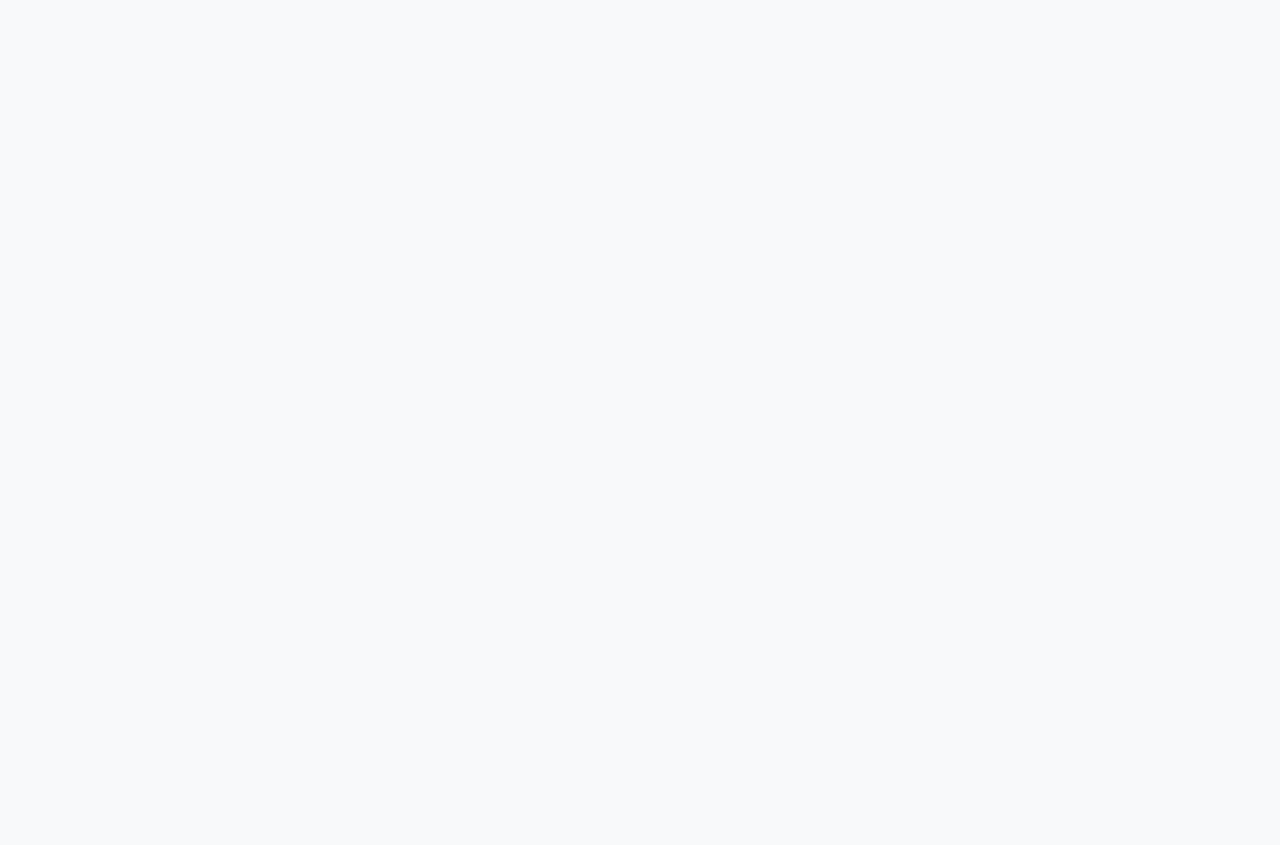
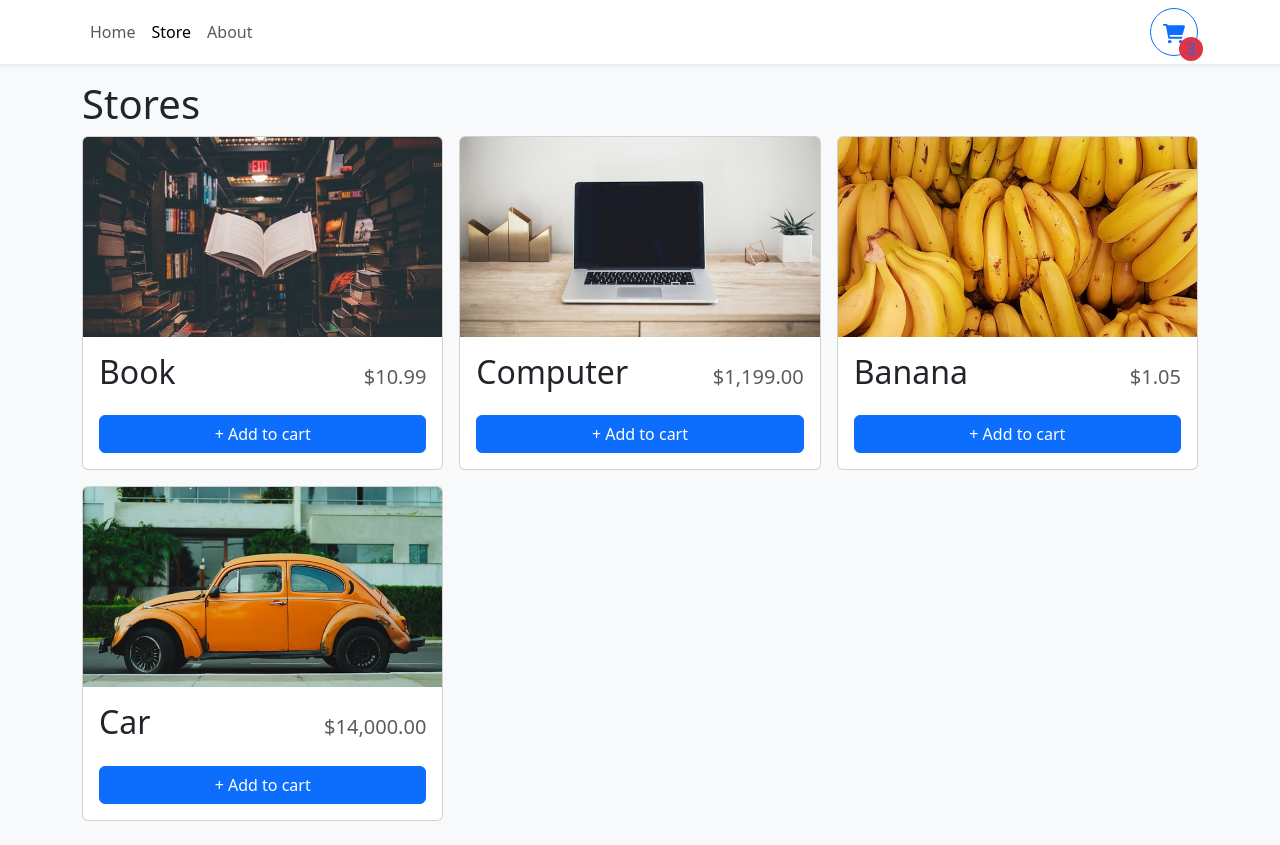
Before and after one commit to mehranehsoleimani66/typescriptShoppingCart, a React (Vite) app: page /store in a window 1280 px wide. Before the commit the page ends 800 px from the top, so only its background shows below. Built offline with nearby package versions, Linux system fonts and the light colour scheme.

Commit message:
modified

```diff
--- a/src/App.tsx
+++ b/src/App.tsx
@@ -5,6 +5,7 @@ import About from "./pages/About";
 import { Container } from "react-bootstrap";
 import Navbar from "./components/Navbar";
 import { ShoppingCartProvider } from "./context/ShoppingCartContext";
+
 const App = () => {
   return (
     <ShoppingCartProvider>
--- a/src/FormatCurrency.ts
+++ b/src/FormatCurrency.ts
@@ -2,6 +2,6 @@ const CURRENCY_FORMATTER = new Intl.NumberFormat(undefined, {
   currency: "USD",
   style: "currency"
 });
-export default function FormatCurrency(number: number) {
+export default function formatCurrency(number: number) {
   return CURRENCY_FORMATTER.format(number);
 }
--- a/src/components/StoreItem.tsx
+++ b/src/components/StoreItem.tsx
@@ -1,5 +1,6 @@
 import { Button, Card } from "react-bootstrap";
 import formatCurrency from "../FormatCurrency";
+import { useShoppingCart } from "../context/ShoppingCartContext";
 type StoreItemType = {
   id: number;
   name: string;
@@ -8,7 +9,14 @@ type StoreItemType = {
 };
 
 const StoreItem = ({ id, name, price, imgUrl }: StoreItemType) => {
-  const quantity = 1;
+  const {
+    getItemQuantity,
+    increaseCartQuantity,
+    decreaseCartQuantity,
+    removeFromCart
+  } = useShoppingCart();
+  const quantity = getItemQuantity(id);
+  console.log("q", quantity);
   return (
     <Card className="w-100">
       <Card.Img
@@ -24,24 +32,32 @@ const StoreItem = ({ id, name, price, imgUrl }: StoreItemType) => {
         </Card.Title>
         <div className="mt-auto">
           {quantity === 0 ? (
-            <Button className="w-100">+ Add to cart</Button>
+            <Button className="w-100" onClick={() => increaseCartQuantity(id)}>
+              + Add to cart
+            </Button>
           ) : (
             <div
               className="d-flex flex-column justify-content-center"
               style={{ gap: ".5rem" }}
             >
               <div className="d-flex justify-content-center">
-                <Button>+</Button>
+                <Button onClick={() => increaseCartQuantity(id)}>+</Button>
                 <div>
                   <span className="fs-3">{quantity}</span> in cart
                 </div>
-                <Button>-</Button>
+                <Button onClick={() => decreaseCartQuantity(id)}>-</Button>
               </div>
               <div
                 style={{ gap: ".5rem" }}
                 className="d-flex justify-content-center"
               >
-                <Button>Remove</Button>
+                <Button
+                  variant="danger"
+                  size="sm"
+                  onClick={() => removeFromCart(id)}
+                >
+                  Remove
+                </Button>
               </div>
             </div>
           )}
--- a/src/context/ShoppingCartContext.tsx
+++ b/src/context/ShoppingCartContext.tsx
@@ -1,34 +1,33 @@
-import { ReactNode, createContext, useContext, useState } from "react";
+import { createContext, ReactNode, useContext, useState } from "react";
 
-type shoppingCartProps = {
+type ShoppingCartProviderProps = {
   children: ReactNode;
 };
-type ShoppingCartContext = {
-  getItemQuantity: (id: number) => number;
-  increaseItemQuantity: (id: number) => void;
-  decreaseItemQuantity: (id: number) => void;
-  removeItemQuantity: (id: number) => void;
-};
+
 type CartItem = {
   id: number;
   quantity: number;
 };
 
-export const ShoppingCartContext = createContext({} as ShoppingCartContext);
+type ShoppingCartContext = {
+  getItemQuantity: (id: number) => number;
+  increaseCartQuantity: (id: number) => void;
+  decreaseCartQuantity: (id: number) => void;
+  removeFromCart: (id: number) => void;
+};
 
-export function useShoppingCartContext() {
+const ShoppingCartContext = createContext({} as ShoppingCartContext);
+
+export function useShoppingCart() {
   return useContext(ShoppingCartContext);
 }
-
-export function ShoppingCartProvider({ children }: shoppingCartProps) {
-  const [cartItems, setCartItem] = useState<CartItem[]>([]);
-
+export function ShoppingCartProvider({ children }: ShoppingCartProviderProps) {
+  const [cartItems, setCartItems] = useState<CartItem[]>([]);
   function getItemQuantity(id: number) {
     return cartItems.find((item) => item.id === id)?.quantity || 0;
   }
-
-  function increaseItemQuantity(id: number) {
-    setCartItem((currItems) => {
+  function increaseCartQuantity(id: number) {
+    setCartItems((currItems) => {
       if (currItems.find((item) => item.id === id) == null) {
         return [...currItems, { id, quantity: 1 }];
       } else {
@@ -42,9 +41,9 @@ export function ShoppingCartProvider({ children }: shoppingCartProps) {
       }
     });
   }
-  function decreaseItemQuantity(id: number) {
-    setCartItem((currItems) => {
-      if (currItems.find((item) => item.id)?.quantity === 1) {
+  function decreaseCartQuantity(id: number) {
+    setCartItems((currItems) => {
+      if (currItems.find((item) => item.id === id)?.quantity === 1) {
         return currItems.filter((item) => item.id !== id);
       } else {
         return currItems.map((item) => {
@@ -57,20 +56,22 @@ export function ShoppingCartProvider({ children }: shoppingCartProps) {
       }
     });
   }
-  function removeItemQuantity(id: number) {
-    setCartItem((currItems) => {
-      currItems.filter((item) => item.id !== id);
+  function removeFromCart(id: number) {
+    setCartItems((currItems) => {
+      return currItems.filter((item) => item.id !== id);
     });
   }
 
+  return (
     <ShoppingCartContext.Provider
       value={{
         getItemQuantity,
-      increaseItemQuantity,
-      decreaseItemQuantity,
-      removeItemQuantity
+        increaseCartQuantity,
+        decreaseCartQuantity,
+        removeFromCart
       }}
     >
       {children}
-  </ShoppingCartContext.Provider>;
+    </ShoppingCartContext.Provider>
+  );
 }
```
Also changed, not shown: 1 other file (tests, documents, lock files or other folders). Lines whose indentation alone changed are shown as unchanged.
